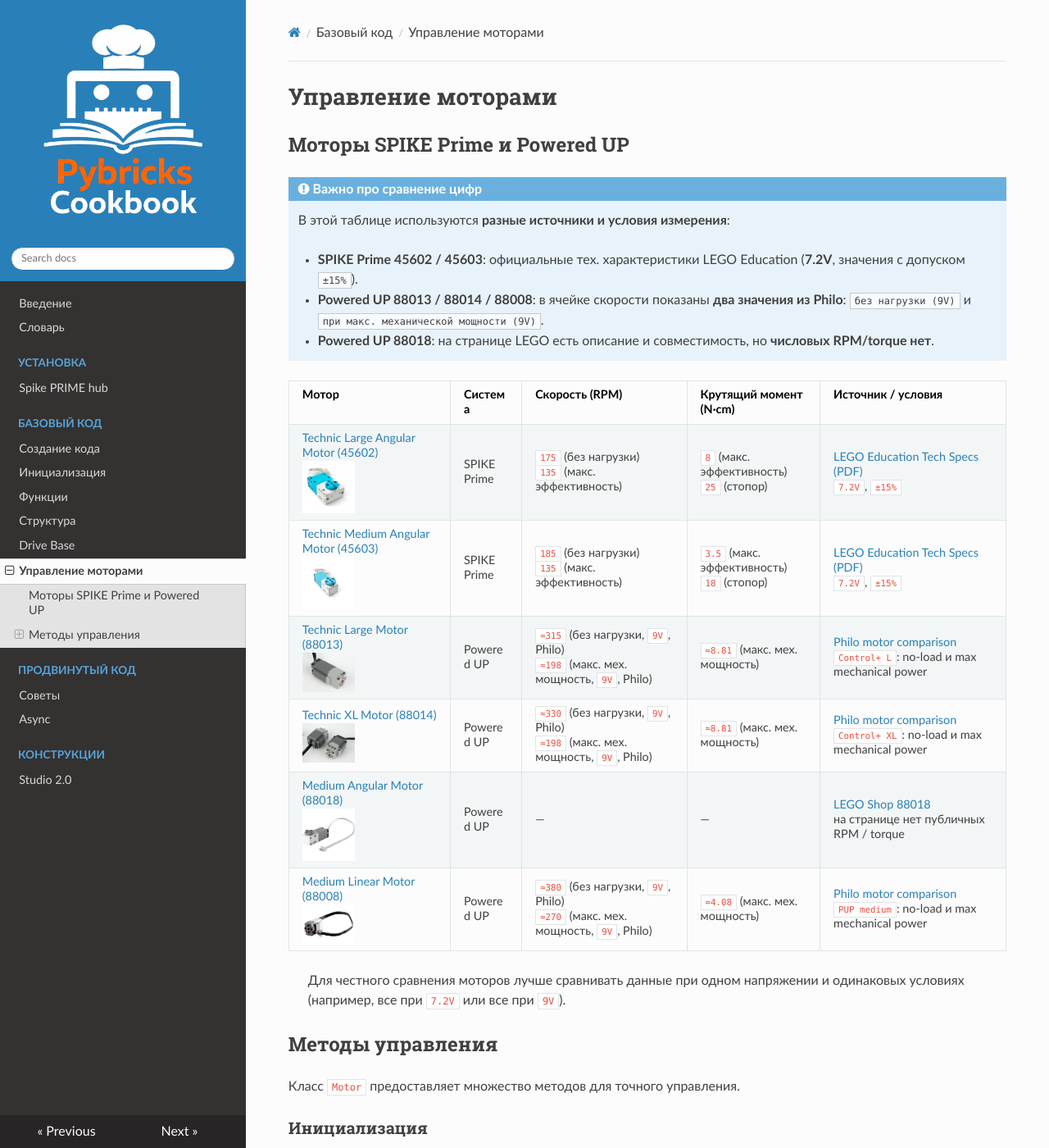
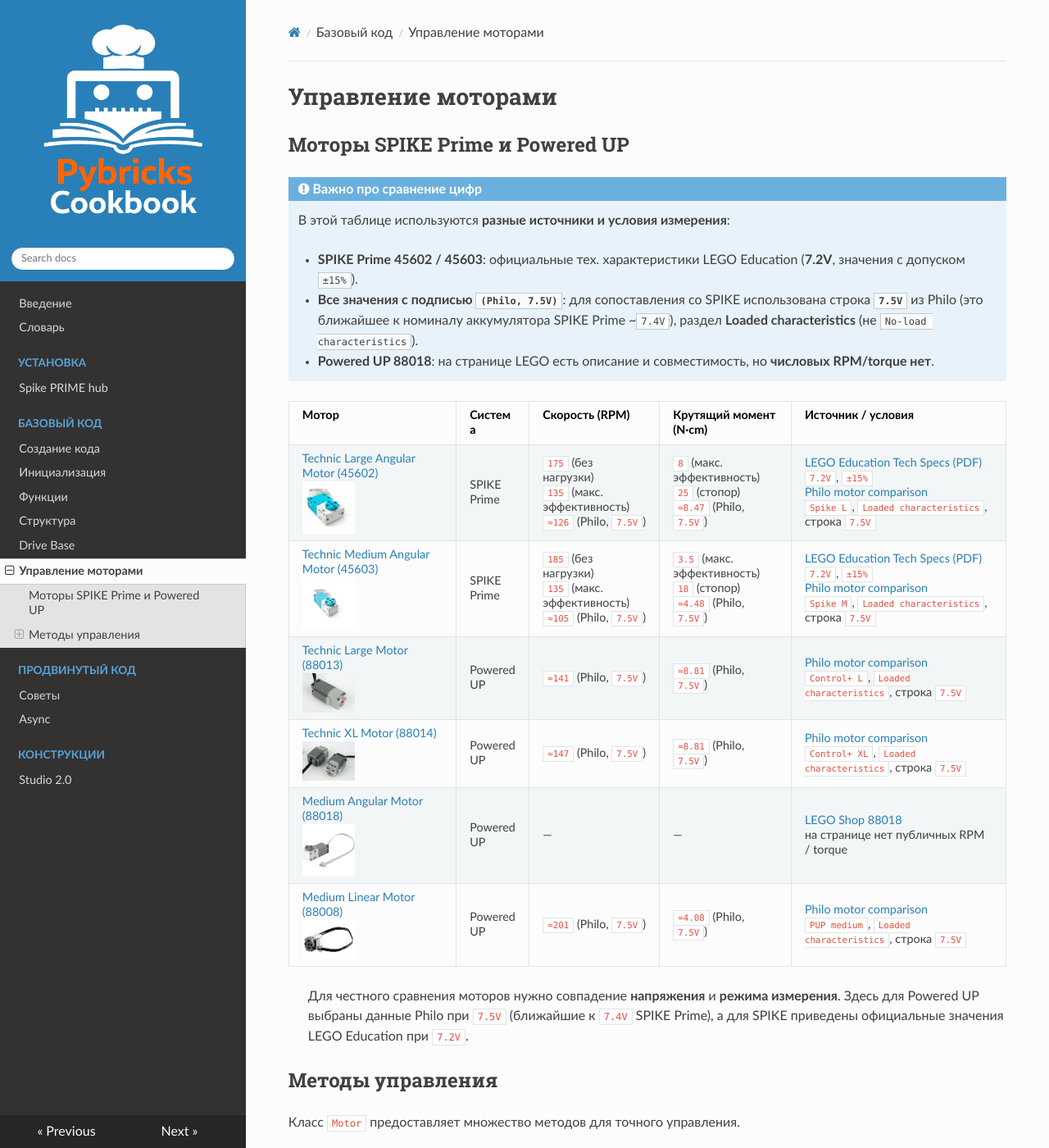
Before and after one commit to aztechell/Pybricks-Cookbook, an MkDocs documentation site: the page built from docs/motors.md, in a window 1280 px wide and 1400 px high. Shown: the whole window at 82% size. Built offline with MkDocs 1.6.1, drawn with Linux system fonts in a browser that asks for light colours; nearby versions of some CDN libraries.

Commit message:
update motor specifications for clarity and consistency in documentation

```diff
--- a/docs/motors.md
+++ b/docs/motors.md
@@ -6,19 +6,19 @@
     В этой таблице используются **разные источники и условия измерения**:
 
     - **SPIKE Prime 45602 / 45603**: официальные тех. характеристики LEGO Education (**7.2V**, значения с допуском `±15%`).
-    - **Powered UP 88013 / 88014 / 88008**: в ячейке скорости показаны **два значения из Philo**: `без нагрузки (9V)` и `при макс. механической мощности (9V)`.
+    - **Все значения с подписью `(Philo, 7.5V)`**: для сопоставления со SPIKE использована строка **`7.5V`** из Philo (это ближайшее к номиналу аккумулятора SPIKE Prime ~`7.4V`), раздел **Loaded characteristics** (не `No-load characteristics`).
     - **Powered UP 88018**: на странице LEGO есть описание и совместимость, но **числовых RPM/torque нет**.
 
 | Мотор | Система | Скорость (RPM) | Крутящий момент (N·cm) | Источник / условия |
 | :--- | :--- | :--- | :--- | :--- |
-| [Technic Large Angular Motor (45602)](https://education.lego.com/en-us/products/lego-technic-large-angular-motor/45602/)<br><img src="../img/large_angular_motor_45602.jpg" width="64" alt="45602"> | SPIKE Prime | `175` (без нагрузки)<br>`135` (макс. эффективность) | `8` (макс. эффективность)<br>`25` (стопор) | [LEGO Education Tech Specs (PDF)](https://le-www-live-s.legocdn.com/sc/media/files/support/spike-prime/techspecs_techniclargeangularmotor-1b79e2f4fbb292aaf40c97fec0c31fff.pdf)<br>`7.2V`, `±15%` |
-| [Technic Medium Angular Motor (45603)](https://education.lego.com/en-us/products/lego-technic-medium-angular-motor/45603/)<br><img src="../img/medium_angular_motor_45603.jpg" width="64" alt="45603"> | SPIKE Prime | `185` (без нагрузки)<br>`135` (макс. эффективность) | `3.5` (макс. эффективность)<br>`18` (стопор) | [LEGO Education Tech Specs (PDF)](https://le-www-live-s.legocdn.com/sc/media/files/support/spike-prime/techspecs_technicmediumangularmotor-19684ffc443792280359ef217512a1d1.pdf)<br>`7.2V`, `±15%` |
-| [Technic Large Motor (88013)](https://www.lego.com/en-us/product/technic-large-motor-88013)<br><img src="../img/large_motor_88013.jpg" width="64" alt="88013"> | Powered UP | `≈315` (без нагрузки, `9V`, Philo)<br>`≈198` (макс. мех. мощность, `9V`, Philo) | `≈8.81` (макс. мех. мощность) | [Philo motor comparison](https://philohome.com/motors/motorcomp.htm)<br>`Control+ L`: no-load и max mechanical power |
-| [Technic XL Motor (88014)](https://www.lego.com/en-us/product/technic-xl-motor-88014)<br><img src="../img/xl_motor_88014.jpg" width="64" alt="88014"> | Powered UP | `≈330` (без нагрузки, `9V`, Philo)<br>`≈198` (макс. мех. мощность, `9V`, Philo) | `≈8.81` (макс. мех. мощность) | [Philo motor comparison](https://philohome.com/motors/motorcomp.htm)<br>`Control+ XL`: no-load и max mechanical power |
+| [Technic Large Angular Motor (45602)](https://education.lego.com/en-us/products/lego-technic-large-angular-motor/45602/)<br><img src="../img/large_angular_motor_45602.jpg" width="64" alt="45602"> | SPIKE Prime | `175` (без нагрузки)<br>`135` (макс. эффективность)<br>`≈126` (Philo, `7.5V`) | `8` (макс. эффективность)<br>`25` (стопор)<br>`≈8.47` (Philo, `7.5V`) | [LEGO Education Tech Specs (PDF)](https://le-www-live-s.legocdn.com/sc/media/files/support/spike-prime/techspecs_techniclargeangularmotor-1b79e2f4fbb292aaf40c97fec0c31fff.pdf)<br>`7.2V`, `±15%`<br>[Philo motor comparison](https://philohome.com/motors/motorcomp.htm)<br>`Spike L`, `Loaded characteristics`, строка `7.5V` |
+| [Technic Medium Angular Motor (45603)](https://education.lego.com/en-us/products/lego-technic-medium-angular-motor/45603/)<br><img src="../img/medium_angular_motor_45603.jpg" width="64" alt="45603"> | SPIKE Prime | `185` (без нагрузки)<br>`135` (макс. эффективность)<br>`≈105` (Philo, `7.5V`) | `3.5` (макс. эффективность)<br>`18` (стопор)<br>`≈4.48` (Philo, `7.5V`) | [LEGO Education Tech Specs (PDF)](https://le-www-live-s.legocdn.com/sc/media/files/support/spike-prime/techspecs_technicmediumangularmotor-19684ffc443792280359ef217512a1d1.pdf)<br>`7.2V`, `±15%`<br>[Philo motor comparison](https://philohome.com/motors/motorcomp.htm)<br>`Spike M`, `Loaded characteristics`, строка `7.5V` |
+| [Technic Large Motor (88013)](https://www.lego.com/en-us/product/technic-large-motor-88013)<br><img src="../img/large_motor_88013.jpg" width="64" alt="88013"> | Powered UP | `≈141` (Philo, `7.5V`) | `≈8.81` (Philo, `7.5V`) | [Philo motor comparison](https://philohome.com/motors/motorcomp.htm)<br>`Control+ L`, `Loaded characteristics`, строка `7.5V` |
+| [Technic XL Motor (88014)](https://www.lego.com/en-us/product/technic-xl-motor-88014)<br><img src="../img/xl_motor_88014.jpg" width="64" alt="88014"> | Powered UP | `≈147` (Philo, `7.5V`) | `≈8.81` (Philo, `7.5V`) | [Philo motor comparison](https://philohome.com/motors/motorcomp.htm)<br>`Control+ XL`, `Loaded characteristics`, строка `7.5V` |
 | [Medium Angular Motor (88018)](https://www.lego.com/en-us/product/medium-angular-motor-88018)<br><img src="../img/medium_angular_motor_88018.jpg" width="64" alt="88018"> | Powered UP | — | — | [LEGO Shop 88018](https://www.lego.com/en-us/product/medium-angular-motor-88018)<br>на странице нет публичных RPM / torque |
-| [Medium Linear Motor (88008)](https://www.lego.com/en-us/product/medium-linear-motor-88008)<br><img src="../img/medium_linear_motor_88008.jpg" width="64" alt="88008"> | Powered UP | `≈380` (без нагрузки, `9V`, Philo)<br>`≈270` (макс. мех. мощность, `9V`, Philo) | `≈4.08` (макс. мех. мощность) | [Philo motor comparison](https://philohome.com/motors/motorcomp.htm)<br>`PUP medium`: no-load и max mechanical power |
+| [Medium Linear Motor (88008)](https://www.lego.com/en-us/product/medium-linear-motor-88008)<br><img src="../img/medium_linear_motor_88008.jpg" width="64" alt="88008"> | Powered UP | `≈201` (Philo, `7.5V`) | `≈4.08` (Philo, `7.5V`) | [Philo motor comparison](https://philohome.com/motors/motorcomp.htm)<br>`PUP medium`, `Loaded characteristics`, строка `7.5V` |
 
-> Для честного сравнения моторов лучше сравнивать данные при одном напряжении и одинаковых условиях (например, все при `7.2V` или все при `9V`).
+> Для честного сравнения моторов нужно совпадение **напряжения** и **режима измерения**. Здесь для Powered UP выбраны данные Philo при `7.5V` (ближайшие к `7.4V` SPIKE Prime), а для SPIKE приведены официальные значения LEGO Education при `7.2V`.
 
 ## Методы управления
 
```
